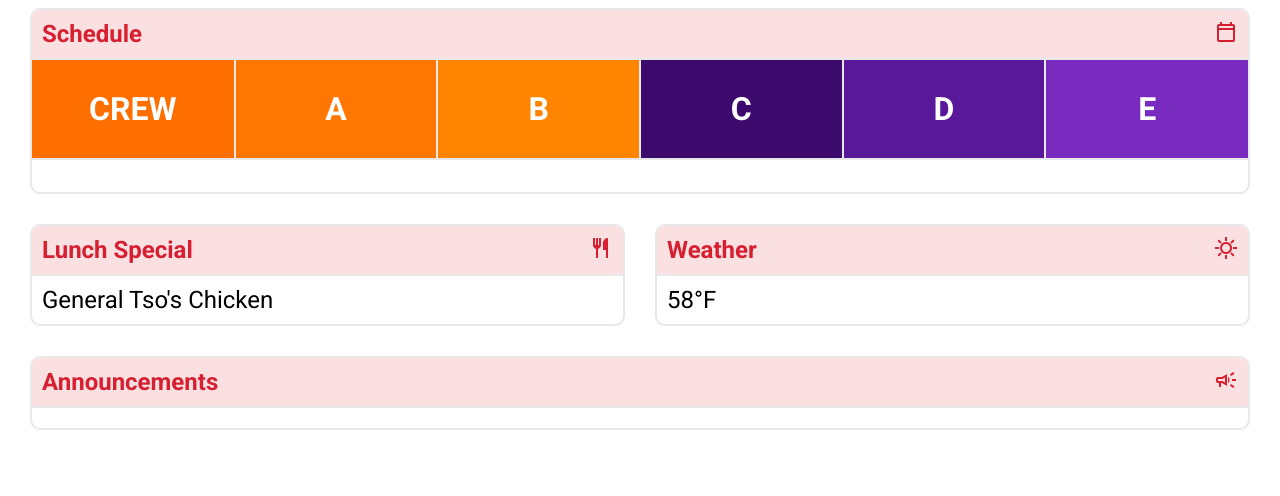
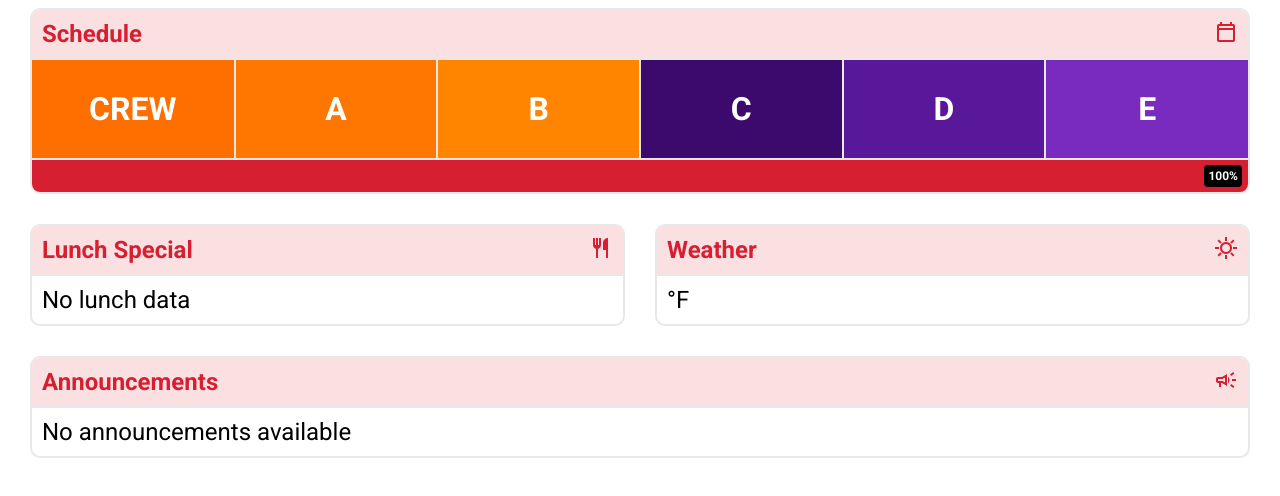
Before and after one commit to omist123/OLC-TV, a plain HTML site: page index.html in a window 1280 px wide. Shown: the part 94-590 px from the top of the page. Drawn offline with nearby package versions, Linux system fonts and the light colour scheme; no server answers.

Commit message:
Progress bar fixes

```diff
--- a/index.html
+++ b/index.html
@@ -6,16 +6,17 @@
     <meta name="viewport" content="width=device-width, initial-scale=1.0">
     <title>LC TV</title>
     <link rel="stylesheet" href="main.css">
-    <link rel="stylesheet" href="https://fonts.googleapis.com/css2?family=Material+Symbols+Outlined:opsz,wght,FILL,GRAD@20..48,100..700,0..1,-50..200" />
+    <link rel="stylesheet"
+        href="https://fonts.googleapis.com/css2?family=Material+Symbols+Outlined:opsz,wght,FILL,GRAD@20..48,100..700,0..1,-50..200" />
 </head>
 
 <body>
     <div class="main">
 
         <div class="title-bar">
-            <p id="time" class="time">2:41 pm</p>
+            <p id="time" class="time"></p>
             <h1>Information</h1>
-            <p id="date" class="date">10/23/23</p>
+            <p id="date" class="date"></p>
         </div>
 
         <div class="container">
@@ -32,8 +33,10 @@
                     <tr id="schedule-row"></tr>
                 </table>
 
-                <div class="progress"></div>
-                <p id="percent-complete" class="percent-complete"></p>
+                <div class="progress-bar">
+                    <div class="progress"></div>
+                    <p id="percent-complete" class="percent-complete">100%</p>
+                </div>
             </div>
         </div>
 
@@ -45,7 +48,7 @@
                         restaurant
                     </span>
                 </div>
-                <p class="info">General Tso's Chicken</p>
+                <p class="info">No lunch data</p>
             </div>
             <div class="block">
                 <div class="heading">
@@ -54,7 +57,7 @@
                         clear_day
                     </span>
                 </div>
-                <p class="info">58°F</p>
+                <p class="info">°F</p>
             </div>
         </div>
 
@@ -66,7 +69,7 @@
                         campaign
                     </span>
                 </div>
-                <p id="info" class="info"></p>
+                <p id="info" class="info">No announcements available</p>
             </div>
         </div>
 
--- a/main.css
+++ b/main.css
@@ -137,18 +137,32 @@ td:nth-child(6) {
     align-items: center;
 }
 
+.progress-bar {
+    display: flex;
+    align-items: center;
+    justify-content: space-between;
+    position: relative;
+}
+
 .progress {
     height: 32px;
     width: var(--progress-bar);
     background-color: var(--primary);
-    display: flex;
-    justify-content: right;
-    align-items: center;
     transition: width 0.5s;
 }
 
 .percent-complete {
     font-weight: 700;
+    margin: 0 6px 0 10px;
+    display: flex;
+    position: absolute;
+    justify-content: flex-end;
+    right: 0;
+    padding: 4px;
+    color: white;
+    border-radius: 4px;
+    background-color: rgba(0, 0, 0.6);
+    font-size: 12px;
 }
 
 .schedule-message {
--- a/main.js
+++ b/main.js
@@ -67,8 +67,8 @@ setProgress = () => {
     r.style.setProperty('--progress-bar', percentage + "%")
     percentComplete.textContent = Math.floor(percentage) + "%"
   } else {
-    // When school is not in session, set progress bar width to 0%
-    r.style.setProperty('--progress-bar', '0%')
+    // When school is not in session, set progress bar width to 100%
+    r.style.setProperty('--progress-bar', '100%')
   }
 }
 
```
